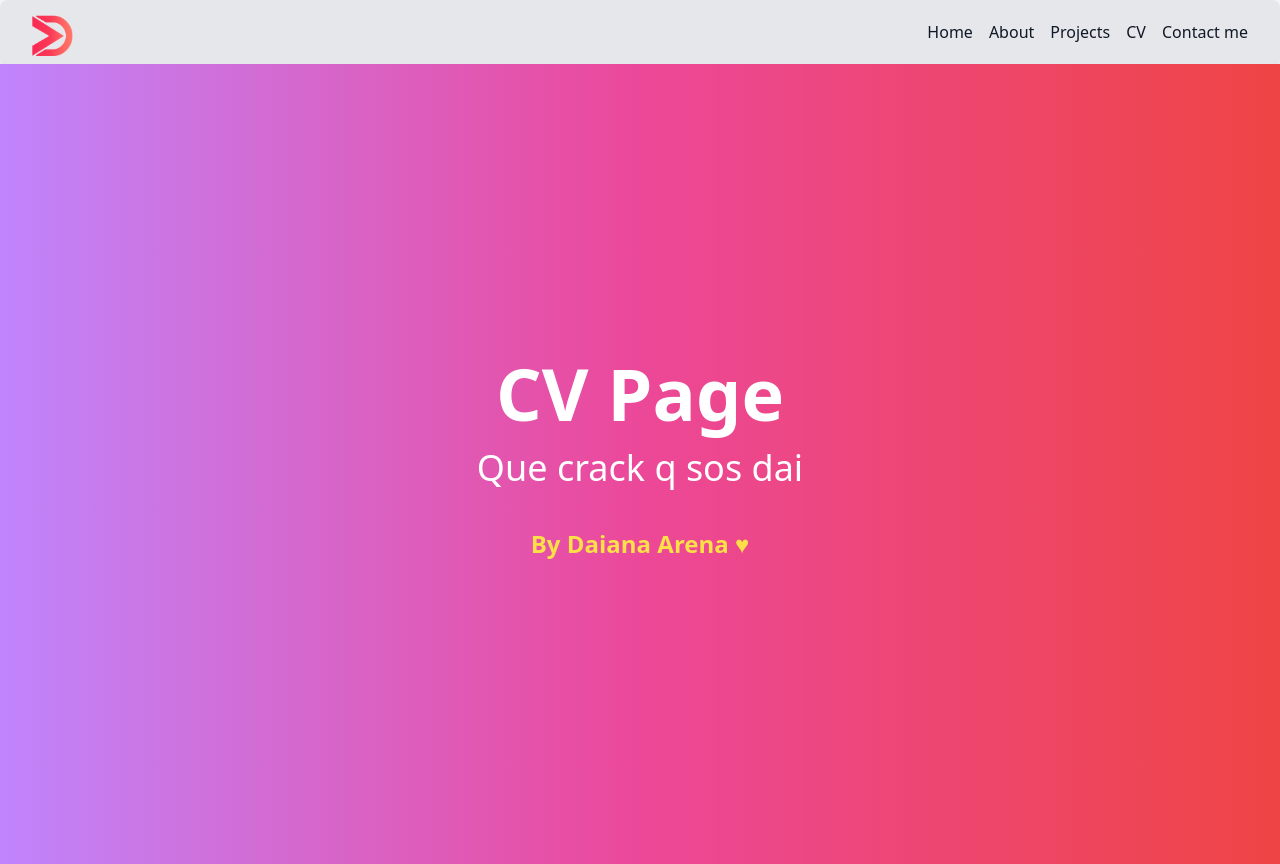
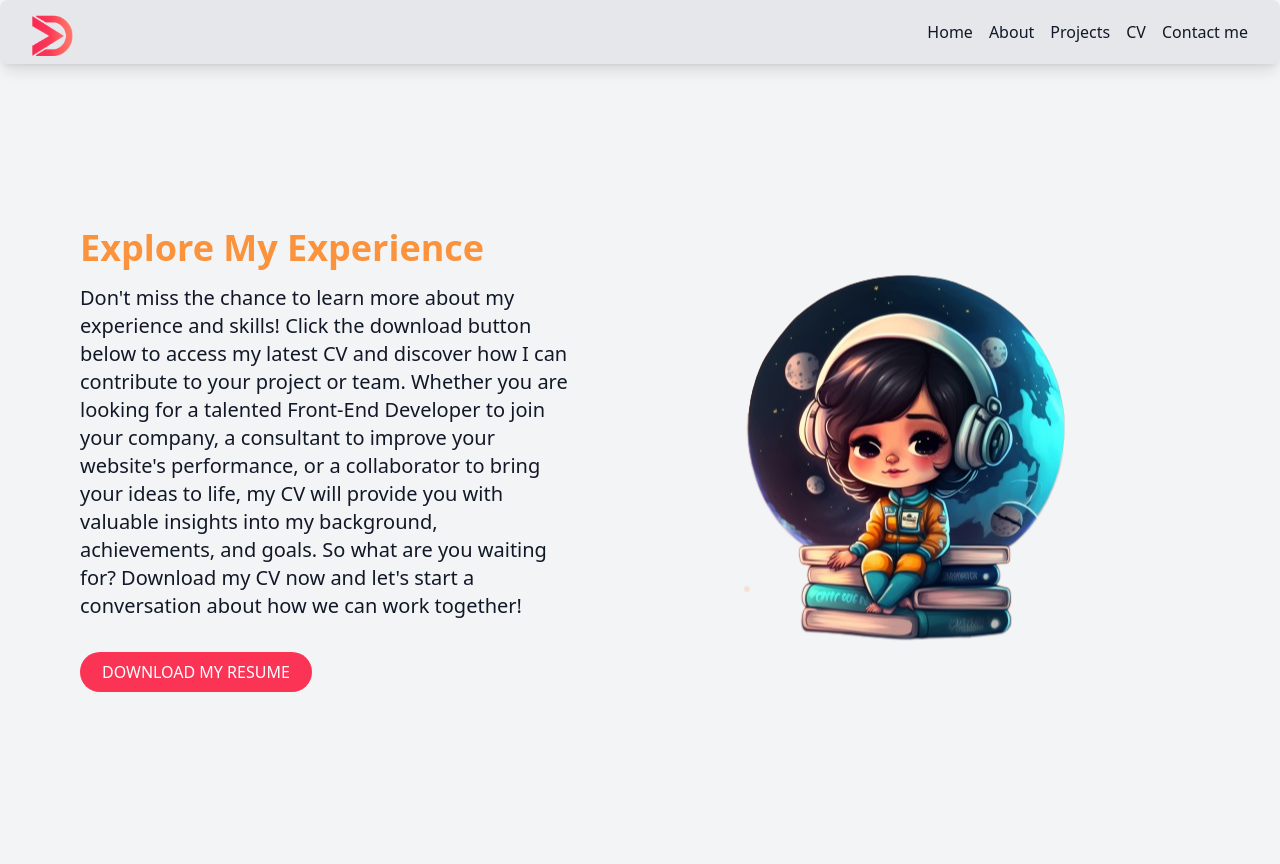
Before and after one commit to DaianaArena/my-portfolio-v2, a Next.js app: page /cv in a window 1280 px wide. Built offline with nearby package versions, Linux system fonts and the light colour scheme.

Commit message:
updating cv page

```diff
--- a/src/app/cv/page.tsx
+++ b/src/app/cv/page.tsx
@@ -1,32 +1,51 @@
 import { Inter } from 'next/font/google'
 const inter = Inter({ subsets: ['latin'] })
-
+import Image from 'next/image'
+import CVImage from '../../../public/avatars/cv.png'
 
 
 export default function About () {
 
 
   return (
-    <div className="h-screen bg-gradient-to-r from-purple-400 via-pink-500 to-red-500 animate-gradient-x flex flex-col justify-center items-center">
+    <div className="min-h-screen  animate-gradient-x flex flex-col justify-center items-center">
 
 
+      <div className="max-w-7xl mx-auto px-4 sm:px-6 lg:px-8 grid grid-cols-1 sm:grid-cols-1 md:grid-cols-2 gap-8">
 
-      <h1 className="text-3xl md:text-5xl lg:text-7xl font-bold mb-4 text-white animate-float">
-        CV Page
+        <div className="py-10 px-12  flex flex-col justify-center ">
+          <h1 className="text-xl text-center sm:text-left md:text-3xl lg:text-4xl font-bold mb-4 text-orange-400">
+          Explore My Experience
           </h1>
-      <p className="text-lg md:text-2xl lg:text-4xl mb-8 text-white">
-       Que crack q sos dai
+          <p className="text-lg text-center sm:text-left md:text-sm lg:text-xl mb-8 text-gray-900">
+          Don't miss the chance to learn more about my experience and skills! Click the download button below to access my latest CV and discover how I can contribute to your project or team.
+
+          Whether you are looking for a talented Front-End Developer to join your company, a consultant to improve your website's performance, or a collaborator to bring your ideas to life, my CV will provide you with valuable insights into my background, achievements, and goals.
+
+          So what are you waiting for? Download my CV now and let's start a conversation about how we can work together!
           </p>
+          <div className="flex flex-col  sm:flex-row items-center justify-between md:items-center lg:justify-between ">
+
             <a
-        href="https://github.com/DaianaArena"
+              href="/CV-2023-DAIANA-ARENA.pdf"
               target="_blank"
               rel="noopener noreferrer"
-        className="font-bold py-2 px-4  text-2xl text-yellow-300 "
+              className='mb-2 relative inline-flex text-sm sm:text-base rounded-full font-medium border-2 border-transparent transition-colors outline-transparent focus:outline-transparent disabled:opacity-50 disabled:pointer-events-none disabled:opacity-40 disabled:hover:opacity-40 disabled:cursor-not-allowed disabled:shadow-none
+              text-white bg-[#FB3355] hover:bg-[#FF7067] focus:border-[#FF7067] px-4 py-1 sm:py-1.5 sm:px-5'
+
             >
+              DOWNLOAD MY RESUME
+            </a>
+          </div>
 
-          By Daiana Arena ♥
+        </div>
 
-      </a>
+        <div className="py-10 px-12  flex flex-col justify-center order-first md:order-last">
+            <Image src={CVImage} alt=""  className='animate-float'/>
+        </div>
+
+      </div>
+
     </div>
   )
 }
--- a/src/app/projects/page.tsx
+++ b/src/app/projects/page.tsx
@@ -76,7 +76,7 @@ export default function About () {
                             href={deploy}
                             target="_blank"
                             rel="noopener noreferrer"
-                            className='relative inline-flex text-sm sm:text-base rounded-full font-medium border-2 border-transparent transition-colors outline-transparent focus:outline-transparent disabled:opacity-50 disabled:pointer-events-none disabled:opacity-40 disabled:hover:opacity-40 disabled:cursor-not-allowed disabled:shadow-none
+                            className='relative inline-flex text-sm sm:text-base rounded-full font-medium border-2 border-transparent transition-colors outline-transparent focus:outline-transparent disabled:opacity-50 disabled:pointer-events-none  disabled:hover:opacity-40 disabled:cursor-not-allowed disabled:shadow-none
                             text-white bg-[#4040F2] hover:bg-[#3333D1] focus:border-[#B3B3FD] focus:bg-[#4040F2] px-4 py-1 sm:py-1.5 sm:px-5'
                           >
                             Deploy
```
Lines whose indentation alone changed are shown as unchanged.
